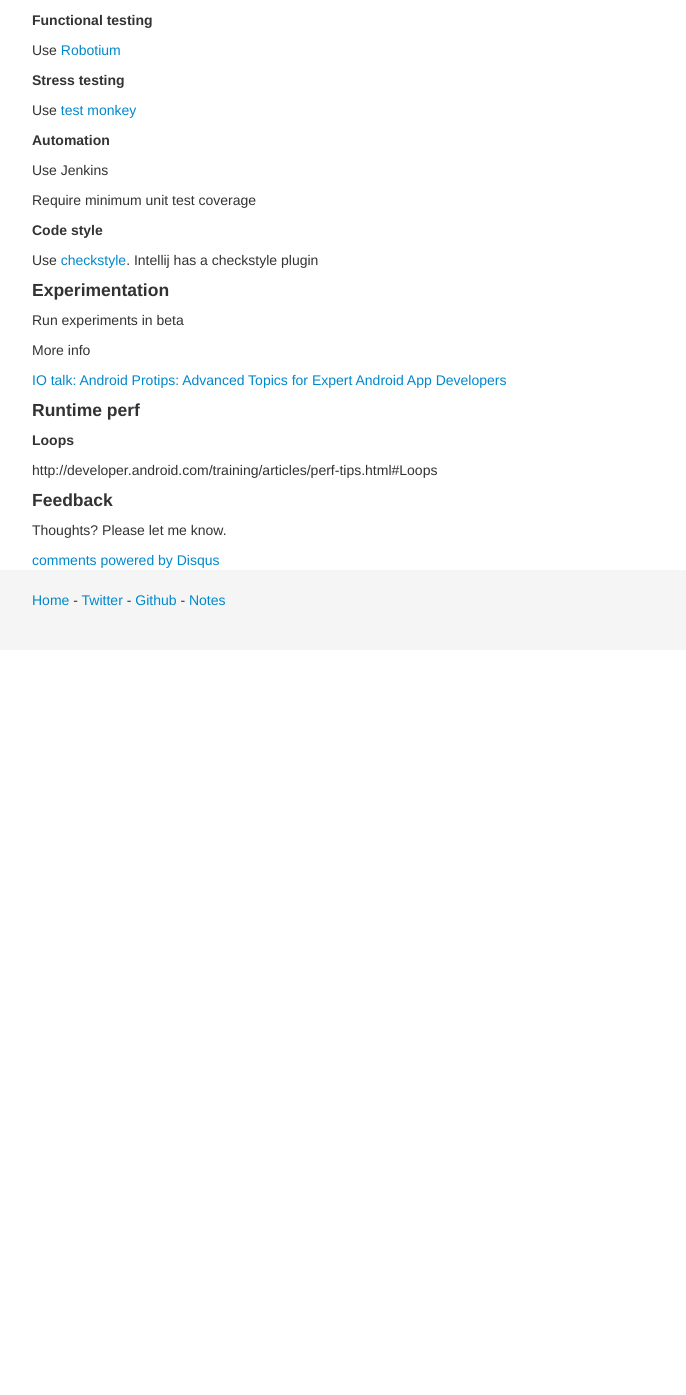
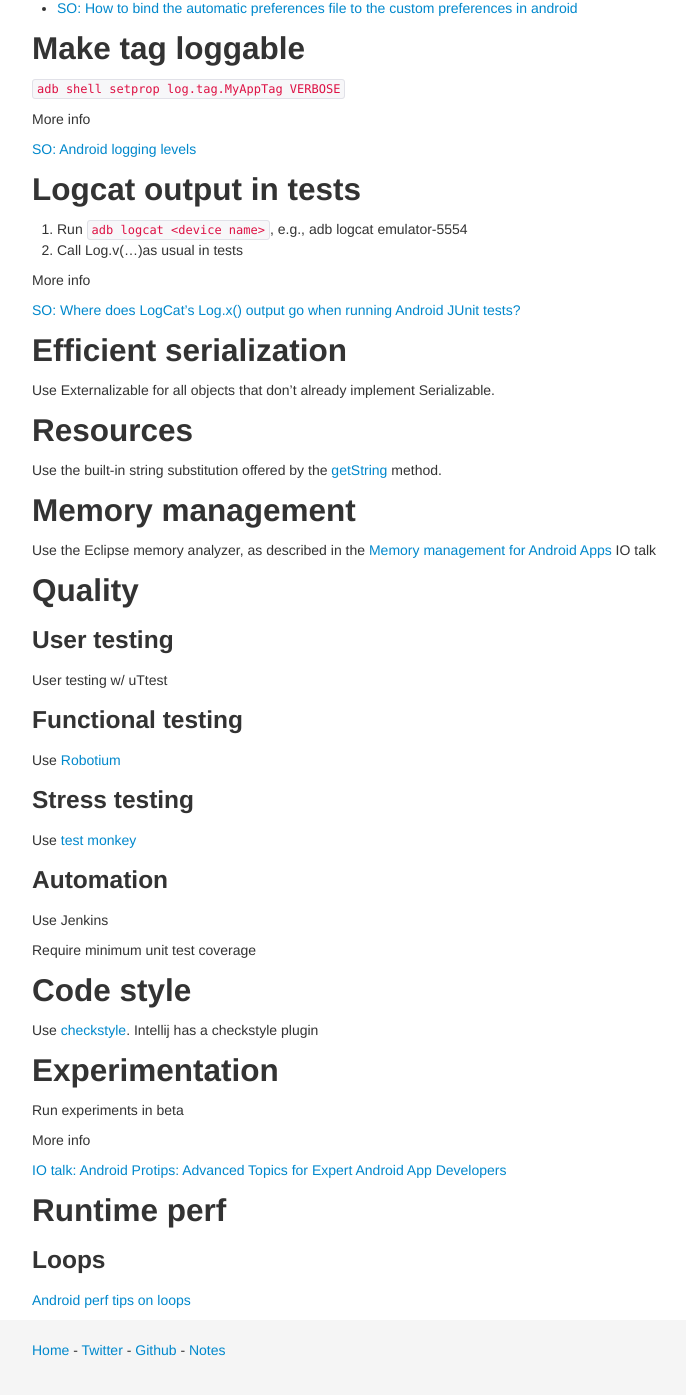
Before and after one commit to erikeldridge/erikeldridge.github.com, a Jekyll site: the page built from _posts/2013-03-03-android.md, in a window 1280 px wide and 1400 px high, scrolled down 5775 px. Shown: the top 1395 px of the window, without its empty margins (23-709 px from the left). Built offline with Jekyll 4.4.1, drawn with Linux system fonts in a browser that asks for light colours; comment, search, counter and statistics services are not loaded; before the commit the page ends 6425 px from its top, so only the background shows below that; some of the changed text lies outside the part shown.

Commit message:
Update android notes to use base layout

```diff
--- a/_posts/2013-03-03-android.md
+++ b/_posts/2013-03-03-android.md
@@ -1,15 +1,15 @@
 ---
-layout: note
+layout: base
 ---
 
-#### Contents
-{:.no_toc}
+
+# Android
 
 * toc
 {:toc}
 
 
-#### Parcel
+## Parcel
 
 An inter-process communication (IPC) format for passing complex objects, i.e., those that must be serialized, between activities.
 
@@ -20,7 +20,8 @@ More info
 * [Android – Parcel data to pass between Activities using Parcelable classes](http://shri.blog.kraya.co.uk/2010/04/26/android-parcel-data-to-pass-between-activities-using-parcelable-classes/)
 * [Android Parcelable docs](http://developer.android.com/reference/android/os/Parcelable.html)
 
-#### Context
+
+## Context
 
 Force application context via getApplicationContext when referencing context in a non-UI class.
 
@@ -28,19 +29,22 @@ More info
 
 * [SO: getApplication() vs. getApplicationContext()](http://stackoverflow.com/questions/5018545/getapplication-vs-getapplicationcontext)
 
-#### Communicate with service
+
+## Communicate with service
 
 More info
 
 * [Android Architecture Tutorial: Developing an App with a Background Service ...](http://mindtherobot.com/blog/37/android-architecture-tutorial-developing-an-app-with-a-background-service-using-ipc/)
 
-#### Steps for publishing app
+
+## Steps for publishing app
 
 More info
 
 * [Android publishing docs](http://developer.android.com/distribute/googleplay/publish/preparing.html)
 
-#### Interact with SQLite on the command line
+
+## Interact with SQLite on the command line
 
 1. Shell into device: `adb shell`
 1. In device shell, load DB: `sqlite3 /data/data/<path to db file>`
@@ -50,7 +54,8 @@ More info
 * [Android sqlite3 docs](http://developer.android.com/tools/help/sqlite3.html )
 * [Android data storage docs](http://developer.android.com/guide/topics/data/data-storage.html#db)
 
-#### Manage large SQL strings
+
+## Manage large SQL strings
 
 Extract long SQL strings into the string resource file
 
@@ -58,7 +63,8 @@ More info
 
 [Android Formatting and Styling docs](http://developer.android.com/guide/topics/resources/string-resource.html#FormattingAndStyling)
 
-#### Get context in async task
+
+## Get context in async task
 
 Pass it into the async task constructor
 
@@ -66,7 +72,8 @@ More info
 
 [SO: AsyncTask and Contexts](http://stackoverflow.com/questions/1912725/asynctask-and-contexts)
 
-#### Access localhost on host machine from emulator
+
+## Access localhost on host machine from emulator
 
 1. Modify /etc/hosts on host machine to map a domain to 127.0.0.1
 1. Run `adb remount` to get write permission
@@ -80,23 +87,26 @@ More info
 [Soup to Nuts: Getting Your Android Emulator to Read Virtual Hosts on your Development Machine](http://dillieodigital.wordpress.com/2012/03/19/soup-to-nuts-getting-your-android-emulator-to-read-virtual-hosts-on-your-development-machine/)
 
 
-#### Email and ExchangeService errors in emulator
+## Email and ExchangeService errors in emulator
 
 More info
 
 [“com.android.exchange.ExchangeService has leaked …” error when running emulator](http://stackoverflow.com/questions/14111677/com-android-exchange-exchangeservice-has-leaked-error-when-running-emulato)
 
-#### Emulator performance
+## Emulator performance
 
-##### Launch speed
+
+### Launch speed
 
 Check "build from snapshot" in the AVD editor
 
-##### Rendering speed
+
+### Rendering speed
 
 Check "use host GPU" in the AVD editor
 
-##### Use HAXM and x86 AVD
+
+### Use HAXM and x86 AVD
 
 In the SDK Manager, install:
 * Intel x86 Emulator Accelerator (HAXM)
@@ -107,16 +117,19 @@ More info
 
 [Using the Android Emulator](http://developer.android.com/tools/devices/emulator.html) documentation
 
-#### Building project
+
+## Building project
 
 Build in IntelliJ to avoid having Ant vs. IDE race conditions for dynamic assets like R.java
 
-#### Ant integration
+
+## Ant integration
 
 1. Run `ant debug` to build project
 1. Run  `ant install -r bin/<project name>.apk` to (re)install the app on the emulator
 
-#### Leading “m” in variable names
+
+## Leading “m” in variable names
 
 A convention denoting “Non-public, non-static field names”
 
@@ -124,11 +137,13 @@ More info
 
 [Android naming conventions](http://source.android.com/source/code-style.html#follow-field-naming-conventions )
 
-#### Dev env
+
+## Dev env
 
 Use an Ant tool like [Poppy](https://github.com/jonathanle/poppy) to inject a DEBUG env variable
 
-#### External resources
+
+## External resources
 
 How would we make com.fasterxml.jackson.core.JsonParser available to our project?
 
@@ -139,11 +154,13 @@ More info
 
 [SO:How can I use external JARs in an Android project?](http://stackoverflow.com/a/6859020)
 
-#### DB
+
+## DB
 
 Don’t access directly. Wrap in Content Provider. See [Android Class example](https://github.com/almalkawi/AndroidClass/blob/master/PersistedToDoList/src/com/example/todolist/ToDoContentProvider.java#L202).
 
-#### Content Provider
+
+## Content Provider
 
 A first class citizen, i.e., it must be declared in manifest.
 
@@ -153,17 +170,20 @@ Providers are subjects in the [observer pattern](http://en.wikipedia.org/wiki/Ob
 
 Accessing a content provider on the UI thread risks app not responding (ANR) error. Query content provider using the cursor loader. See Android Class example.
 
-#### CursorLoader
+
+## CursorLoader
 
 Provides an interface for querying (reading) a datastore off the UI thread. See [Android Class example](https://github.com/almalkawi/AndroidClass/blob/master/PersistedToDoList/src/com/example/todolist/ToDoContentProvider.java).
 
-#### Message passing
+
+## Message passing
 
 More info
 
 [Mind the Robot: intro to loopers and handlers](http://mindtherobot.com/blog/159/android-guts-intro-to-loopers-and-handlers/ )
 
-#### Android UI
+
+## Android UI
 
 Examples of nice UI
 
@@ -171,7 +191,8 @@ Examples of nice UI
 * [Mobile Patterns](http://www.mobile-patterns.com/)
 * [Android Patterns](http://android-patterns.com/)
 
-#### Pushing app to phone
+
+## Pushing app to phone
 
 Enable USB debugging on phone, and run `adb install <path to apk>`
 
@@ -184,7 +205,8 @@ More info
 * [Android “Running on a Device” docs](http://developer.android.com/tools/building/building-cmdline.html#RunningOnDevice )
 * [Jetbrains docs: Configuring a Virtual Android Device](http://wiki.jetbrains.net/intellij/Developing_Android_applications_in_IntelliJ_IDEA#Configuring_a_Virtual_Android_Device)
 
-#### Logcat
+
+## Logcat
 
 Cat device’s log file
 
@@ -198,7 +220,8 @@ More info
 
 [Android “Reading and Writing Logs” docs](http://developer.android.com/tools/debugging/debugging-log.html )
 
-#### Monitor
+
+## Monitor
 
 A nice util for viewing device behavior.
 
@@ -212,7 +235,8 @@ More info
 
 [Android “Device Monitor” docs](http://developer.android.com/tools/help/monitor.html#usage)
 
-#### Lifecycle
+
+## Lifecycle
 
 Exercise
 
@@ -227,11 +251,13 @@ Three ways to call onDestroy
 1. calling finish()
 1. low battery
 
-#### Inheritance vs. composition
+
+## Inheritance vs. composition
 
 Android favors inheritance
 
-#### Fragment
+
+## Fragment
 
 Added in Honeycomb
 
@@ -239,11 +265,13 @@ Like a mini-activity
 
 Has its own lifecycle
 
-#### Emulator network connectivity
+
+## Emulator network connectivity
 
 The emulator commonly disconnects when the host machine goes to sleep. Restart emulator to re-enable
 
-#### Observe network traffic
+
+## Observe network traffic
 
 Start avd on command line via the emulator command and pass -http-proxy flag
 
@@ -257,7 +285,8 @@ More info
 * [Debugging Android Emulator HTTP/S Traffic](http://jonboydell.blogspot.com/2012/05/debugging-android-emulator-http-traffic.html)
 * [Tutorial: Getting Android Emulator Working With Fiddler](http://aurir.wordpress.com/2010/03/22/tutorial-getting-android-emulator-working-with-fiddler-http-proxy-tool/)
 
-#### Dynamic preferences
+
+## Dynamic preferences
 
 In your activity, dynamically add Preference objects to your PreferenceScreen.
 
@@ -268,7 +297,8 @@ More info
 [Dynamic ListPreference in android](http://stackoverflow.com/questions/5375363/dynamic-listpreference-in-android)
 [Problems with coding Preference Screen](http://stackoverflow.com/questions/6982519/problems-with-coding-preference-screen)
 
-#### Update custom preferences programmatically
+
+## Update custom preferences programmatically
 
 Use setSharedPreferenceName
 
@@ -277,7 +307,8 @@ More info
 * [Android SharedPreferences docs](http://developer.android.com/reference/android/preference/PreferenceManager.html#setSharedPreferencesName(java.lang.String))
 * [SO: How to bind the automatic preferences file to the custom preferences in android](http://stackoverflow.com/a/10342099/1971682)
 
-#### Make tag loggable
+
+## Make tag loggable
 
 `adb shell setprop log.tag.MyAppTag VERBOSE`
 
@@ -285,7 +316,8 @@ More info
 
 [SO: Android logging levels](http://stackoverflow.com/questions/4126815/android-logging-levels)
 
-#### Logcat output in tests
+
+## Logcat output in tests
 
 1. Run `adb logcat <device name>`, e.g., adb logcat emulator-5554
 1. Call Log.v(...)as usual in tests
@@ -294,43 +326,53 @@ More info
 
 [SO: Where does LogCat's Log.x() output go when running Android JUnit tests?](http://stackoverflow.com/a/7929195/1971682)
 
-#### Efficient serialization
+
+## Efficient serialization
 
 Use Externalizable for all objects that don't already implement Serializable.
 
-#### Resources
+
+## Resources
 
 Use the built-in string substitution offered by the [getString](http://developer.android.com/reference/android/content/res/Resources.html#getString(int,%20java.lang.Object...)) method.
 
-#### Memory management
+
+## Memory management
 
 Use the Eclipse memory analyzer, as described in the [Memory management for Android Apps](http://www.youtube.com/watch?v=_CruQY55HOk) IO talk
 
-#### Quality
 
-##### User testing
+## Quality
+
+
+### User testing
 
 User testing w/ uTtest
 
-##### Functional testing
+
+### Functional testing
 
 Use [Robotium](https://code.google.com/p/robotium/ )
 
-##### Stress testing
+
+### Stress testing
 
 Use [test monkey](http://developer.android.com/tools/help/monkey.html)
 
-##### Automation
+
+### Automation
 
 Use Jenkins
 
 Require minimum unit test coverage
 
-##### Code style
+
+## Code style
 
 Use [checkstyle](http://checkstyle.sourceforge.net/). Intellij has a checkstyle plugin
 
-#### Experimentation
+
+## Experimentation
 
 Run experiments in beta
 
@@ -338,8 +380,9 @@ More info
 
 [IO talk: Android Protips: Advanced Topics for Expert Android App Developers](http://www.youtube.com/watch?feature=player_embedded&v=twmuBbC_oB8#t=559s)
 
-#### Runtime perf
 
-##### Loops
+## Runtime perf
 
-http://developer.android.com/training/articles/perf-tips.html#Loops
+### Loops
+
+[Android perf tips on loops](http://developer.android.com/training/articles/perf-tips.html#Loops)
```
